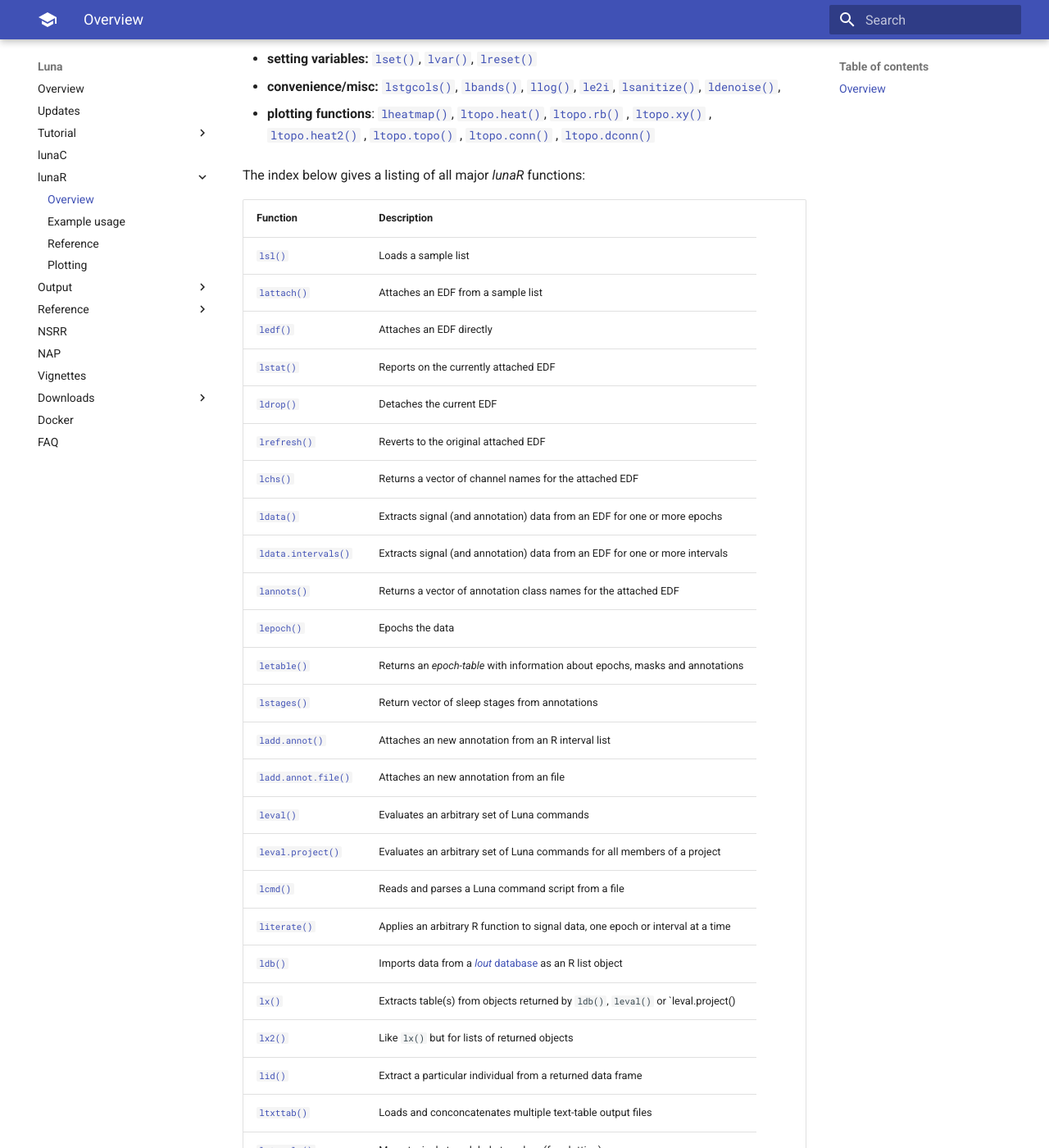
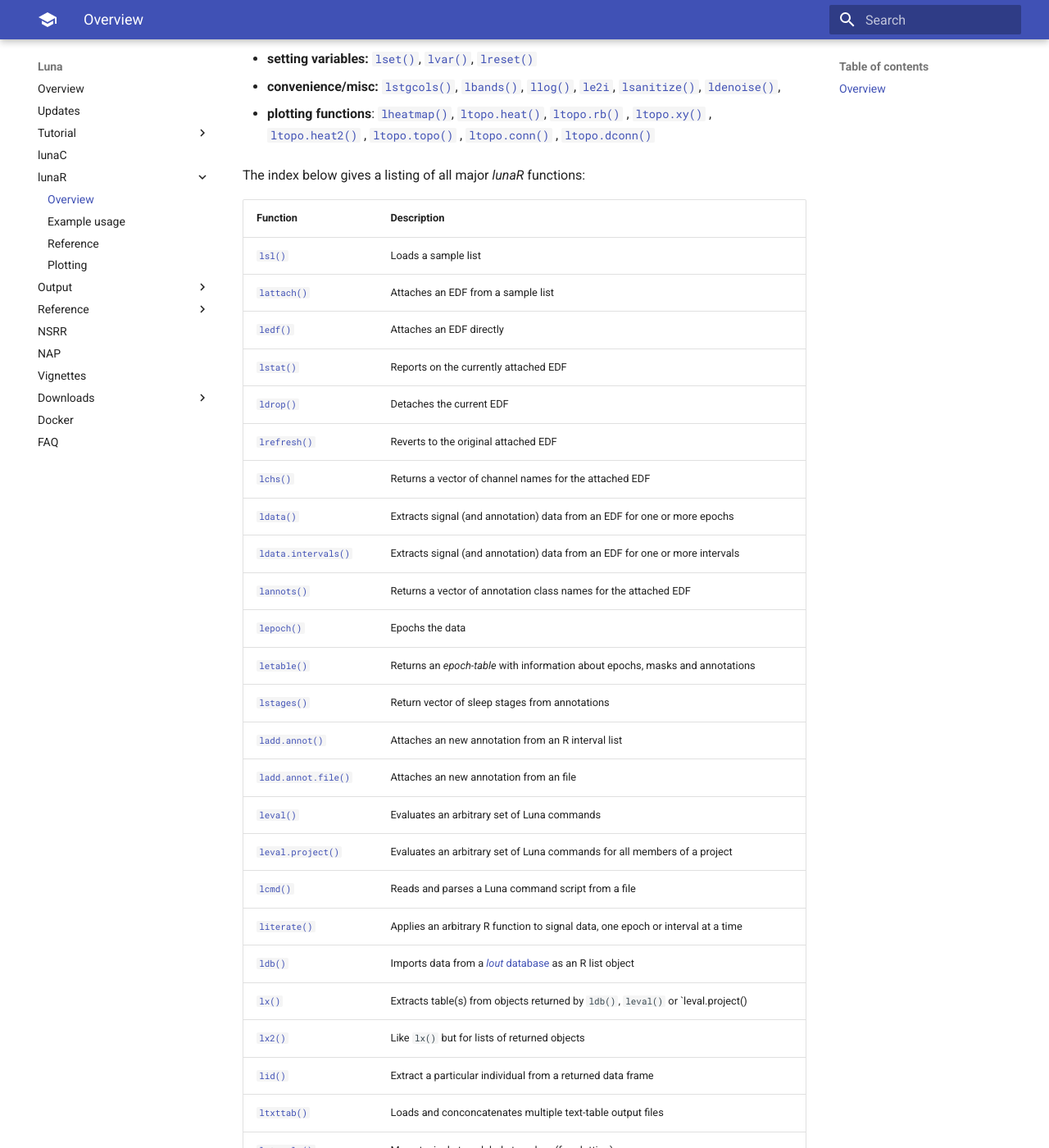
Before and after one commit to remnrem/luna-doc, an MkDocs documentation site: the page built from docs/ext/R/index.md, in a window 1280 px wide and 1400 px high, scrolled down 1123 px. Shown: the whole window at 82% size. Built offline with MkDocs 1.6.1 and Material for MkDocs 9.7.7, drawn with Linux system fonts in a browser that asks for light colours.

Commit message:
Fix: latest mkdocs material table full width issue

```diff
--- a/docs/stylesheets/extra.css
+++ b/docs/stylesheets/extra.css
@@ -15,3 +15,7 @@ h4 {
 .md-typeset__table {
    min-width: 100%;
 }
+
+.md-typeset table:not([class]) {
+  display: table;
+}
```
Also changed, not shown: 1 other file.
